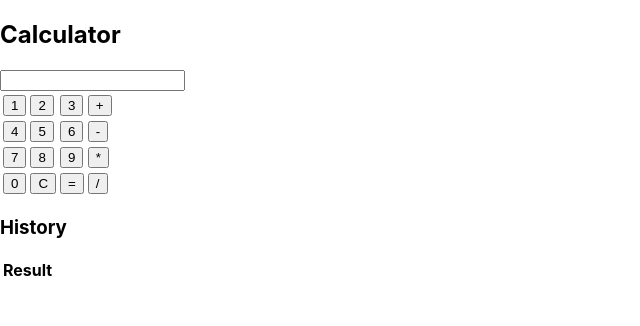
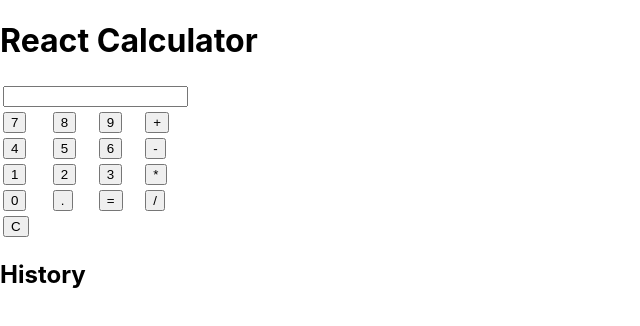
Before and after one commit to damnGajula/Calculator, a React (Create React App) app: page / in a window 1280 px wide. Shown: the top 326 px of the page, without its empty margins (0-640 px from the left). Built offline with nearby package versions, Linux system fonts and the light colour scheme.

Commit message:
Usiing arrays

```diff
--- a/src/App.js
+++ b/src/App.js
@@ -1,81 +1,79 @@
 import React, { useState } from 'react';
 
 const Calculator = () => {
-  const [expression, setExpression] = useState([]);
-  const [result, setResult] = useState(null);
+  const [input, setInput] = useState('');
+  const [result, setResult] = useState('');
   const [history, setHistory] = useState([]);
 
-  const handleButtonClick = (value) => {
-    setExpression((prevExpression) => [...prevExpression, value]);
-  };
-
-  const handleClear = () => {
-    setExpression([]);
-    setResult(null);
-  };
-
-  const handleEvaluate = () => {
+  const handleButtonPress = (value) => {
+    if (value === '=') {
       try {
-      const calculationResult = eval(expression.join(''));
-      setResult(calculationResult);
-      setHistory([...history, calculationResult]);
+        const newResult = eval(input);
+        setResult(newResult);
+        setHistory((prevHistory) => [...prevHistory, `${input} = ${newResult}`]);
+        setInput(''); // Reset input when showing result
       } catch (error) {
         setResult('Error');
+        setInput('');
+      }
+    } else if (value === 'C') {
+      setInput('');
+      setResult('');
+    } else {
+      setInput((prevInput) => prevInput + value);
     }
   };
 
-  const buttons = [
-    '1', '2', '3', '+',
-    '4', '5', '6', '-',
-    '7', '8', '9', '*',
-    '0', 'C', '=', '/'
+  const buttonValues = [
+    ['7', '8', '9', '+'],
+    ['4', '5', '6', '-'],
+    ['1', '2', '3', '*'],
+    ['0', '.', '=', '/'],
+    ['C']
   ];
 
   return (
     <div>
-      <h2>Calculator</h2>
-      <div>
-        <input type="text" value={expression.join('')} readOnly />
-      </div>
-      <div>
       <table>
         <tbody>
-            {Array.from({ length: 4 }).map((_, rowIndex) => (
+          <tr>
+            <td colSpan="4">
+              <input type="text" value={input} readOnly />
+            </td>
+          </tr>
+          {buttonValues.map((row, rowIndex) => (
             <tr key={rowIndex}>
-                {Array.from({ length: 4 }).map((_, colIndex) => {
-                  const buttonValue = buttons[rowIndex * 4 + colIndex];
-                  return (
-                    <td key={colIndex}>
-                      <button onClick={() => handleButtonClick(buttonValue)}>
+              {row.map((buttonValue, columnIndex) => (
+                <td key={columnIndex}>
+                  <button onClick={() => handleButtonPress(buttonValue)}>
                     {buttonValue}
                   </button>
                 </td>
-                  );
-                })}
+              ))}
             </tr>
           ))}
         </tbody>
       </table>
+      {result && <div>{result}</div>} {/* Only display result if it's not empty */}
+      <div>
+        <h2>History</h2>
+        <ul>
+          {history.map((item, index) => (
+            <li key={index}>{item}</li>
+          ))}
+        </ul>
       </div>
-      {result !== null && <p>Result: {result}</p>}
-
-      <h3>History</h3>
-      <table>
-        <thead>
-          <tr>
-            <th>Result</th>
-          </tr>
-        </thead>
-        <tbody>
-          {history.map((item, index) => (
-            <tr key={index}>
-              <td>{item}</td>
-            </tr>
-          ))}
-        </tbody>
-      </table>
     </div>
   );
 };
 
-export default Calculator;
+const App = () => {
+  return (
+    <div>
+      <h1>React Calculator</h1>
+      <Calculator />
+    </div>
+  );
+};
+
+export default App;
```
Lines whose indentation alone changed are shown as unchanged.
